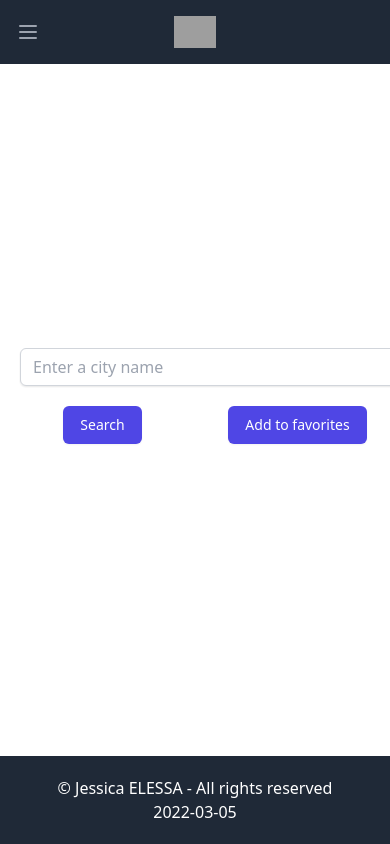
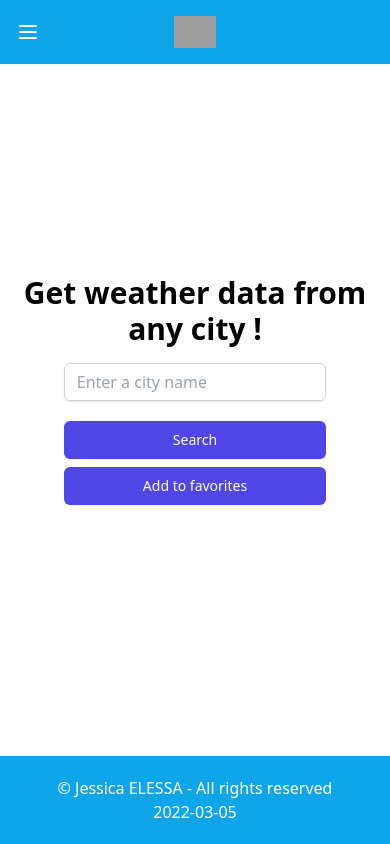
Before and after one commit to jesselessa/weather-app, a React (Create React App) app: page / in a window 390 px wide. Built offline with nearby package versions, Linux system fonts and the light colour scheme; grey boxes are pictures that could not be loaded.

Commit message:
fixed responsive and customization

```diff
--- a/src/components/CityCard/CityCard.js
+++ b/src/components/CityCard.jsx
@@ -2,16 +2,16 @@
 
 export default function CityCard({ weatherCity, onClick }) {
   return (
-    <div className="max-w-sm rounded overflow-hidden shadow-lg mb-5">
-      <h3 className="font-bold text-xl mb-2">
+    <div className="max-w-sm rounded overflow-hidden shadow-lg mb-5 mx-auto">
+      <h3 className="font-bold text-xl mb-2 text-center">
         {weatherCity.name}, {weatherCity.sys.country}
       </h3>
       <img
-        className="w-24"
+        className="w-24 mx-auto"
         src={`http://openweathermap.org/img/wn/${weatherCity.weather[0].icon}@2x.png`}
         alt="weather icon"
       />
-      <div className="px-6 py-4">
+      <div className="px-6 py-4 text-center">
         <p>
           <span className="text-gray-700 font-bold text-base">
             Temperature :
@@ -28,11 +28,11 @@ export default function CityCard({ weatherCity, onClick }) {
         </p>
       </div>
       {onClick && (
-        <div>
+        <div className="flex justify-center ">
           <button
             type="button"
             onClick={onClick}
-            className="inline-flex items-center px-4 py-2 border border-transparent rounded-md shadow-sm text-sm font-medium text-white bg-indigo-600 hover:bg-indigo-700 focus:outline-none focus:ring-2 focus:ring-offset-2 focus:ring-indigo-500"
+            className="inline-flex items-center px-4 py-2 mb-2 border border-transparent rounded-md shadow-sm text-sm font-medium text-white bg-indigo-600 hover:bg-indigo-700 focus:outline-none focus:ring-2 focus:ring-offset-2 focus:ring-indigo-500"
           >
             Remove favorite
           </button>
--- a/src/components/Footer/Footer.jsx
+++ b/src/components/Footer.jsx
@@ -5,7 +5,7 @@ import dayjs from "dayjs";
 
 export default function Footer() {
   return (
-    <footer className="text-center text-white bg-gray-800">
+    <footer className="text-center text-white font-medium bg-sky-500">
       <p>&copy; Jessica ELESSA - All rights reserved</p>
       <p>{dayjs().format("YYYY-MM-DD")}</p>
     </footer>
--- a/src/components/Navbar/Navbar.jsx
+++ b/src/components/Navbar.jsx
@@ -15,14 +15,14 @@ export default function Navbar() {
   const location = useLocation();
   console.log(location);
   return (
-    <Disclosure as="nav" className="bg-gray-800">
+    <Disclosure as="nav" className="bg-sky-500">
       {({ open }) => (
         <>
           <div className="max-w-7xl px-2 sm:px-6 lg:px-8">
             <div className="relative flex items-center justify-between h-16">
               <div className="absolute inset-y-0 left-0 flex items-center sm:hidden">
                 {/* Mobile menu button*/}
-                <Disclosure.Button className="inline-flex items-center justify-center p-2 rounded-md text-gray-400 hover:text-white hover:bg-gray-700 focus:outline-none focus:ring-2 focus:ring-inset focus:ring-white">
+                <Disclosure.Button className="inline-flex items-center justify-center p-2 rounded-md text-white hover:text-indigo-600 hover:bg-amber-300 focus:outline-none focus:ring-2 focus:ring-inset focus:ring-white">
                   <span className="sr-only">Open main menu</span>
                   {open ? (
                     <XIcon className="block h-6 w-6" aria-hidden="true" />
@@ -50,8 +50,8 @@ export default function Navbar() {
                         href={item.href}
                         className={classNames(
                           item.href === location.pathname
-                            ? "bg-gray-900 text-white"
-                            : "text-gray-300 hover:bg-gray-700 hover:text-white",
+                            ? "bg-indigo-600 text-white"
+                            : "text-white hover:bg-amber-400 hover:text-indigo-600",
                           "px-3 py-2 rounded-md text-sm font-medium"
                         )}
                         aria-current={
@@ -76,8 +76,8 @@ export default function Navbar() {
                   href={item.href}
                   className={classNames(
                     item.current
-                      ? "bg-gray-900 text-white"
-                      : "text-gray-300 hover:bg-gray-700 hover:text-white",
+                      ? "bg-indigo-600 text-white"
+                      : "text-white hover:bg-amber-300 hover:text-indigo-600",
                     "block px-3 py-2 rounded-md text-base font-medium"
                   )}
                   aria-current={item.current ? "page" : undefined}
--- a/src/views/Favorites/Favorites.jsx
+++ b/src/views/Favorites.jsx
@@ -3,11 +3,11 @@ import { useState, useEffect, useContext } from "react";
 // React Router Dom
 import { useNavigate } from "react-router-dom";
 // API
-import { fetchWeatherApi } from "../../utils/API";
+import { fetchWeatherApi } from "../utils/API";
 // Component
-import CityCard from "../../components/CityCard/CityCard";
+import CityCard from "../components/CityCard";
 // Context
-import { FavoritesContext } from "../../App";
+import { FavoritesContext } from "../App";
 
 export default function Favorites() {
   // Context
@@ -45,15 +45,15 @@ export default function Favorites() {
   };
 
   return (
-    <div className="py-9">
+    <div className="py-9 flex flex-col lg:flex-row lg:justify-around">
       {context.favoriteCities.length === 0 ? (
-        <div className="flex flex-row justify-around mt-6">
-          <h3>You haven't saved any favorite city yet</h3>
+        <div className="flex flex-row justify-around items-center pt-5">
+          <h3 className="mb-2 mx-2">No favorite city saved yet</h3>
           <button
             type="button"
             id="buttonFavorite"
             onClick={() => navigate("/")}
-            className="inline-flex items-center px-4 py-2 border border-transparent rounded-md shadow-sm text-sm font-medium text-white bg-indigo-600 hover:bg-indigo-700 focus:outline-none focus:ring-2 focus:ring-offset-2 focus:ring-indigo-500"
+            className="inline-flex items-center px-4 py-2 mx-2 mb-2 border border-transparent rounded-md shadow-sm text-sm font-medium text-white bg-indigo-600 hover:bg-indigo-700 focus:outline-none focus:ring-2 focus:ring-offset-2 focus:ring-indigo-500"
           >
             Back home
           </button>
--- a/src/views/Home/Home.jsx
+++ b/src/views/Home.jsx
@@ -3,11 +3,11 @@ import { useState, useContext } from "react";
 // Other library
 import { toast } from "react-toastify";
 // API
-import { fetchWeatherApi } from "../../utils/API";
+import { fetchWeatherApi } from "../utils/API";
 // Component
-import CityCard from "../../components/CityCard/CityCard";
+import CityCard from "../components/CityCard";
 // Context
-import { FavoritesContext } from "../../App";
+import { FavoritesContext } from "../App";
 
 export default function Home() {
   // States
@@ -61,7 +61,10 @@ export default function Home() {
 
   return (
     <div className="container mx-auto px-5 min-h-fit flex flex-col justify-around">
-      <form onSubmit={handleSubmit} className="w-screen md:w-1/2 mx-auto">
+      <h2 className="text-3xl font-bold mb-3 text-center">
+        Get weather data from any city !
+      </h2>
+      <form onSubmit={handleSubmit} className="w-3/4 md:w-1/2 mx-auto">
         <div className="mt-1 relative rounded-md shadow-sm">
           <input
             className="form-control
@@ -84,12 +87,12 @@ export default function Home() {
             onChange={(e) => setCity(e.target.value)}
           />
         </div>
-        <div className=" flex flex-row justify-around pt-5">
+        <div className="flex flex-col md:flex-row justify-around pt-5">
           <button
             type="submit"
             id="buttonFetch"
             onClick={(e) => setButtonClick(e.target.id)}
-            className="inline-flex items-center px-4 py-2 border border-transparent rounded-md shadow-sm text-sm font-medium text-white bg-indigo-600 hover:bg-indigo-700 focus:outline-none focus:ring-2 focus:ring-offset-2 focus:ring-indigo-500"
+            className="inline-flex items-center justify-center px-3 py-2 mb-2 border border-transparent rounded-md shadow-sm text-sm font-medium text-white bg-indigo-600 hover:bg-amber-300 hover:text-indigo-600 focus:outline-none focus:ring-2 focus:ring-offset-2 focus:ring-indigo-500"
           >
             Search
           </button>
@@ -97,7 +100,8 @@ export default function Home() {
             type="submit"
             id="buttonFavorite"
             onClick={(e) => setButtonClick(e.target.id)}
-            className="inline-flex items-center px-4 py-2 border border-transparent rounded-md shadow-sm text-sm font-medium text-white bg-indigo-600 hover:bg-indigo-700 focus:outline-none focus:ring-2 focus:ring-offset-2 focus:ring-indigo-500"
+            className="inline-flex items-center justify-center px-4 py-2 mb-2 border border-transparent rounded-md shadow-sm text-sm font-medium text-white bg-indigo-600 hover:text-indigo-600
+            hover:bg-amber-300 focus:outline-none focus:ring-2 focus:ring-offset-2 focus:ring-indigo-500"
           >
             Add to favorites
           </button>
```
Also changed, not shown: src/App.jsx (+4 -4 lines).
